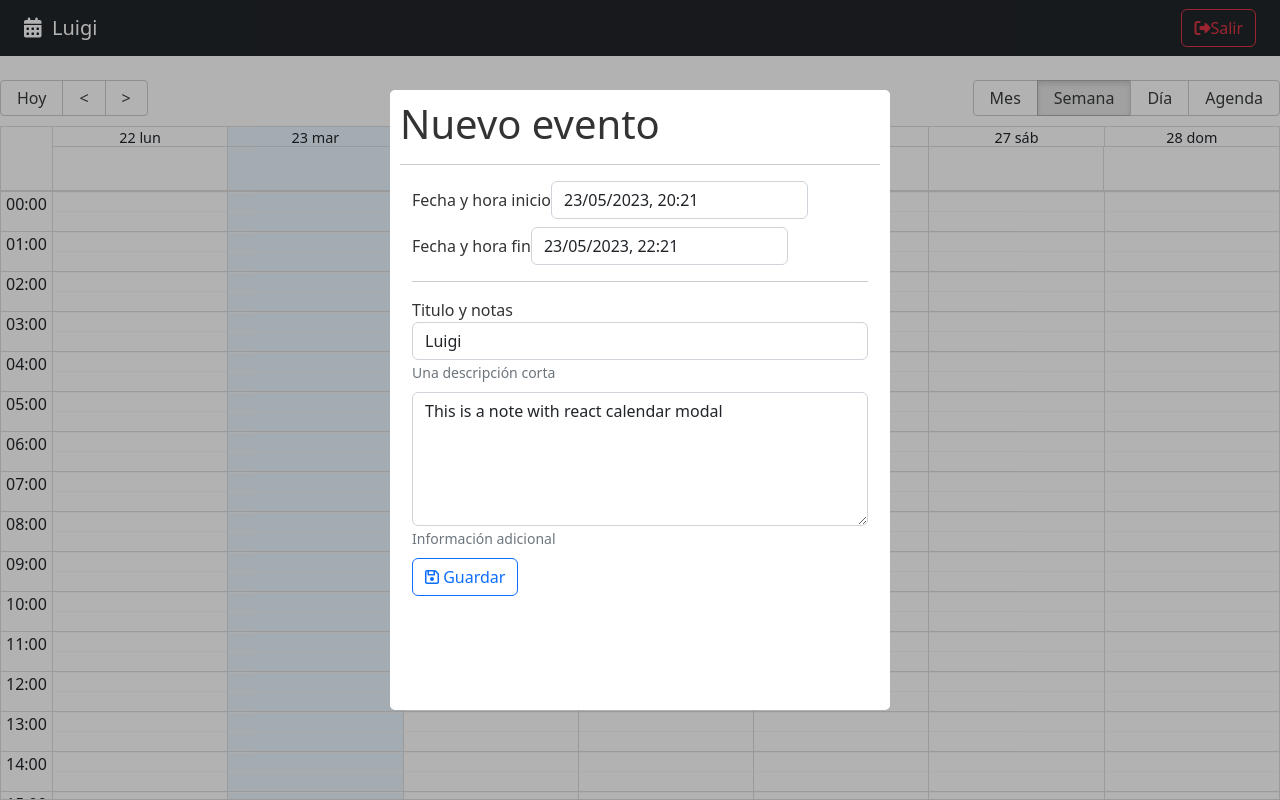
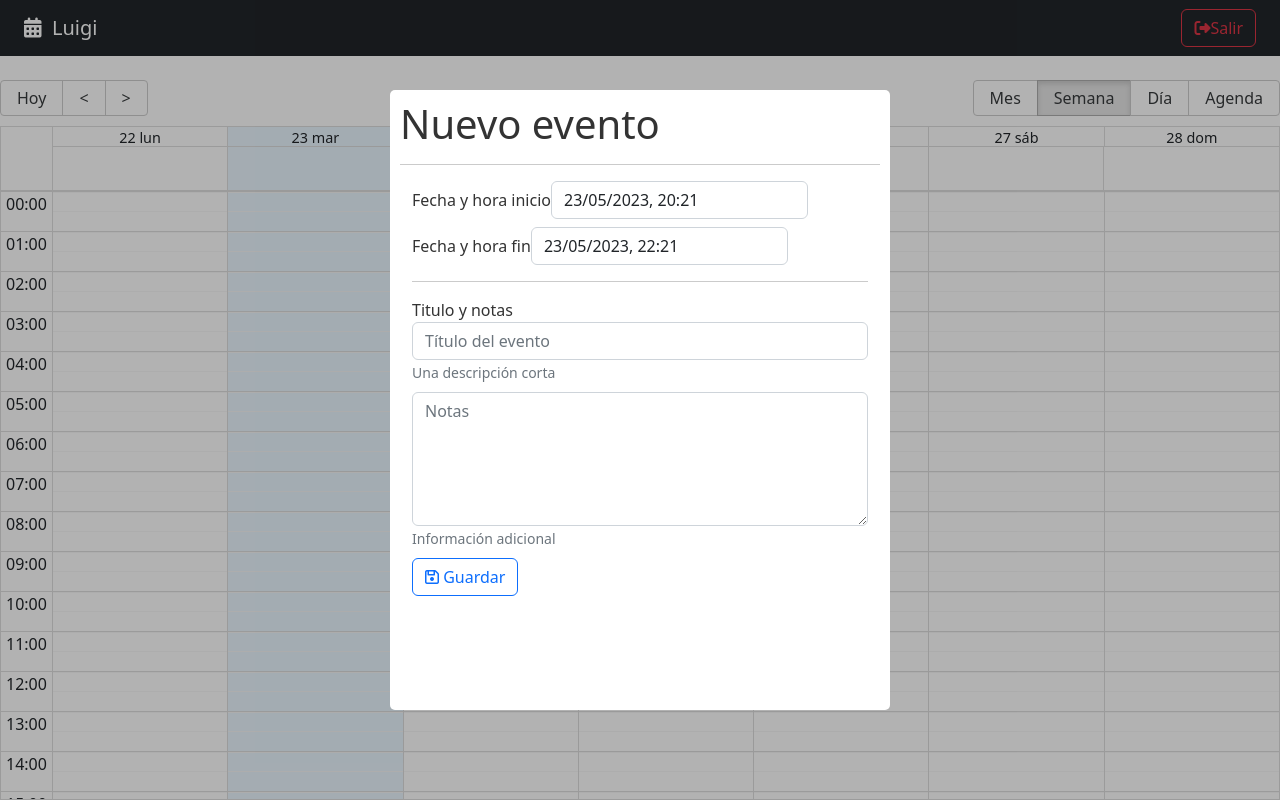
Before and after one commit to luigizuniga/react-vite-calendar-app, a React (Vite) app: page /auth in a window 1280 px wide. Built offline with nearby package versions, Linux system fonts and the light colour scheme.

Commit message:
sweetalert implement to notification user

```diff
--- a/package.json
+++ b/package.json
@@ -15,7 +15,8 @@
     "react-datepicker": "^4.11.0",
     "react-dom": "^18.2.0",
     "react-modal": "^3.16.1",
-    "react-router-dom": "^6.0.2"
+    "react-router-dom": "^6.0.2",
+    "sweetalert2": "^11.7.5"
   },
   "devDependencies": {
     "@types/react": "^18.0.28",
--- a/src/calendar/components/CalendarModal.jsx
+++ b/src/calendar/components/CalendarModal.jsx
@@ -1,12 +1,17 @@
-import React, { useState } from 'react'
+import React, { useState , useMemo } from 'react'
 import { addHours, differenceInSeconds } from 'date-fns'
+
+import Swal from 'sweetalert2';
+import 'sweetalert2/dist/sweetalert2.min.css';
+
 import Modal from 'react-modal'
+
 import DatePicker, { registerLocale } from "react-datepicker"
+import "react-datepicker/dist/react-datepicker.css";
+
 import es from 'date-fns/locale/es';
 
-import "react-datepicker/dist/react-datepicker.css";
-
-registerLocale('es',es);
+registerLocale('es', es);
 
 const customStyles = {
     content: {
@@ -21,50 +26,55 @@ const customStyles = {
 
 export const CalendarModal = () => {
     const [isOpenModal, setIsOpenModal] = useState(true);
-    // const [ formSubmitted, setFormSubmitted ] = useState(false);
+    const [formSubmitted, setFormSubmitted] = useState(false);
 
-    const [ formValues , setFormValues ] = useState({
-        title: 'Luigi',
-        notes: 'This is a note with react calendar modal',
+    const [formValues, setFormValues] = useState({
+        title: '',
+        notes: '',
         start: new Date(),
         end: addHours(new Date(), 2)
     });
 
+    const titleClass = useMemo(() => {
+        if (!formSubmitted) return '';
+        return (formValues.title.length > 0)
+            ? ''
+            : 'is-invalid'
+    }, [formValues.title, formSubmitted]);
+
     const onInputChange = ({ target }) => {
         setFormValues({
             ...formValues,
-            [ target.value ] : target.value
+            [target.value]: target.value
         });
     }
 
-    const onChangeDate = (event, changing ) => {
+    const onChangeDate = (event, changing) => {
         setFormValues({
             ...formValues,
-            [changing] : event
+            [changing]: event
         });
-    }
-
-    const onCloseModal = () => {
-        // console.log({ onCloseModal })
-        setIsOpenModal(false);
     }
 
     const onSubmit = (event) => {
         event.preventDefault();
-        // setFormSubmitted(true);
-        const difference = differenceInSeconds( formValues.end, formValues.start);
+        setFormSubmitted(true);
 
-        if( isNaN(difference) || difference <= 0 ){
-            console.log('Revisar las fechas ingresadas');
+        const difference = differenceInSeconds(formValues.end, formValues.start);
+
+        if (isNaN(difference) || difference <= 0) {
+            Swal.fire('Fechas incorrectas', 'Revisar las fechas ingresadas', 'error');
             return;
         }
 
-        if( formValues.title.length <= 0 ) return;
-
-        console.log(formValues);
+        if (formValues.title.length <= 0) return;
 
         onCloseModal();
-        // setFormSubmitted(false);
+        setFormSubmitted(false);
+    }
+
+    const onCloseModal = () => {
+        setIsOpenModal(false);
     }
 
     Modal.setAppElement('#root')
@@ -81,35 +91,33 @@ export const CalendarModal = () => {
         >
             <h1> Nuevo evento </h1>
             <hr />
-            <form onSubmit={ onSubmit } className="container">
+            <form onSubmit={onSubmit} className="container">
 
                 <div className="form-group mb-2">
                     <label>Fecha y hora inicio</label>
                     <DatePicker
                         className="form-control"
-                        placeholder="Fecha inicio"
-                        selected={ formValues.start }
-                        onChange={ (event)=> onChangeDate( event, 'start' )}
+                        selected={formValues.start}
+                        onChange={(event) => onChangeDate(event, 'start')}
                         dateFormat="Pp"
                         showTimeSelect
                         locale="es"
                         timeCaption="Hora"
-                        />
+                    />
                 </div>
 
                 <div className="form-group mb-2">
                     <label>Fecha y hora fin</label>
                     <DatePicker
                         className="form-control"
-                        placeholder="Fecha Fin"
-                        selected={ formValues.end }
-                        minDate={ formValues.start }
-                        onChange={ (event)=> onChangeDate( event, 'end' )}
+                        selected={formValues.end}
+                        minDate={formValues.start}
+                        onChange={(event) => onChangeDate(event, 'end')}
                         dateFormat="Pp"
                         showTimeSelect
                         locale="es"
                         timeCaption="Hora"
-                        />
+                    />
                 </div>
 
                 <hr />
@@ -117,12 +125,12 @@ export const CalendarModal = () => {
                     <label>Titulo y notas</label>
                     <input
                         type="text"
-                        className="form-control"
+                        className={ `form-control ${ titleClass }`}
                         placeholder="Título del evento"
                         name="title"
                         autoComplete="off"
-                        value={ formValues.title }
-                        onChange={ onInputChange }
+                        value={formValues.title}
+                        onChange={onInputChange}
                     />
                     <small id="emailHelp" className="form-text text-muted">Una descripción corta</small>
                 </div>
@@ -134,8 +142,8 @@ export const CalendarModal = () => {
                         placeholder="Notas"
                         rows="5"
                         name="notes"
-                        value={ formValues.notes }
-                        onChange={ onInputChange }
+                        value={formValues.notes}
+                        onChange={onInputChange}
 
                     ></textarea>
                     <small id="emailHelp" className="form-text text-muted">Información adicional</small>
```
